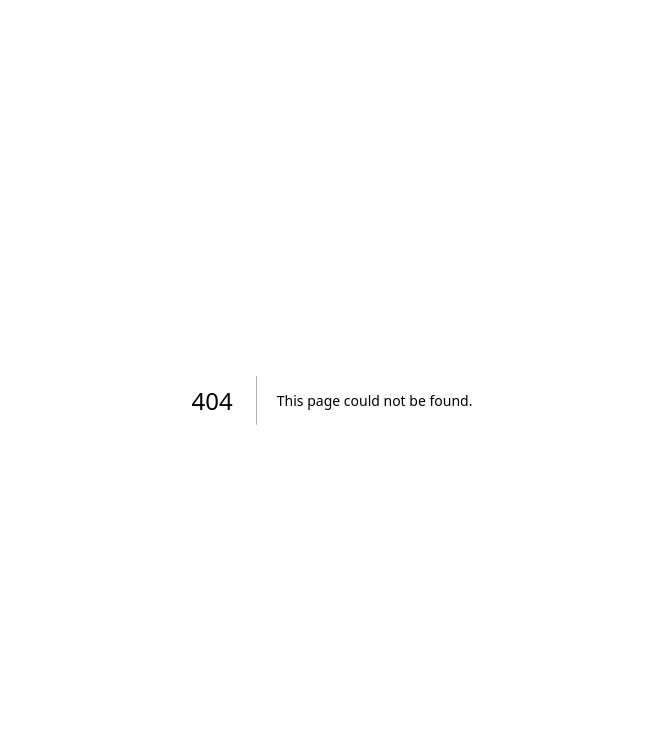
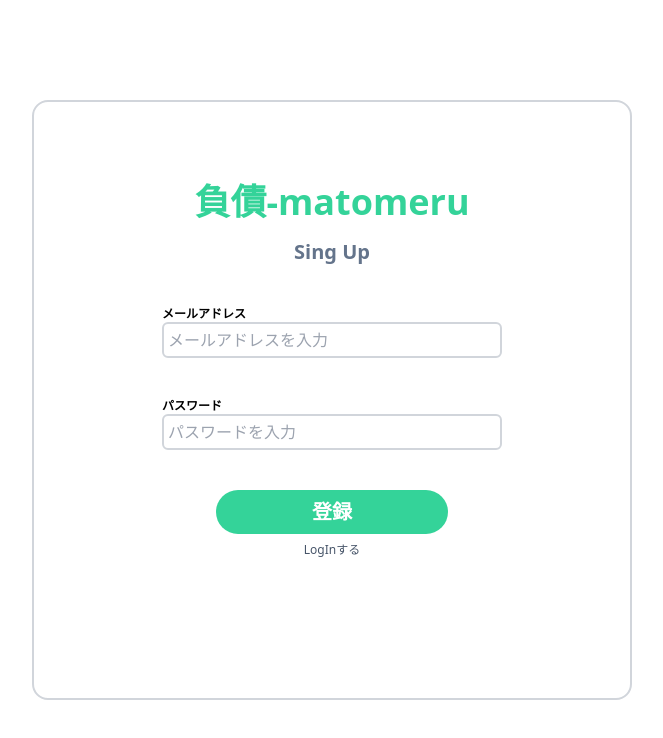
Before and after one commit to tatsu0731/liability-matomeru, a Next.js app: page /auth/register in a window 1280 px wide. Before the commit this address had no page. Shown: the top 738 px of the page, without its empty margins (308-971 px from the left). Built offline with nearby package versions, Linux system fonts and the light colour scheme; no server answers.

Commit message:
fix: signUp画面を整形

```diff
--- /dev/null
+++ b/src/components/atoms/Article.tsx
@@ -0,0 +1,9 @@
+export default function Article() {
+    return (
+        <ul>
+            <li>
+                あああ
+            </li>
+        </ul>
+    )
+}
--- /dev/null
+++ b/src/components/atoms/Copyright.tsx
@@ -0,0 +1,7 @@
+export default function Copyright() {
+    return (
+        <div>
+            <p>&copy; By-Production</p>
+        </div>
+    )
+}
--- /dev/null
+++ b/src/components/organisms/Sideber.tsx
@@ -0,0 +1,9 @@
+import Article from "../atoms/Article";
+
+export default function Sideber() {
+    return (
+    <nav className="bg-gray-100">
+        <Article />
+    </nav>
+    )
+}
--- /dev/null
+++ b/src/pages/auth/login/index.tsx
@@ -0,0 +1,51 @@
+import { useState } from "react"
+import { supabase } from "../../../../utils/supabase"
+import { Router, useRouter } from "next/router"
+import Link from "next/link"
+
+export default function Login() {
+    const [mailadress, setMailadress] = useState("")
+    const [password, setPassword] = useState("")
+
+    console.log(password)
+    console.log(mailadress)
+
+    const handleLogin = async (e:any) => {
+        e.preventDefault(); // デフォルトのフォーム送信を防ぐ
+        try {
+            const { error } = await supabase.auth.signInWithPassword({
+                email: mailadress,
+                password: password,
+            });
+            if (error) throw error;
+            console.log("Login successful!");
+        } catch (error: any) {
+            console.log(error.message);
+        }
+      };
+
+    return (
+        <section className="flex justify-center items-center h-screen">
+        <form onSubmit={handleLogin} className="py-60 px-40 w-2/6 h-5/6 border-2 border-gray-300 rounded-2xl">
+            <div className="flex flex-col items-center gap-y-10">
+                <h2 className="text-6xl font-bold text-emerald-400">負債-matomeru</h2>
+                <h2 className="text-4xl font-bold text-slate-500">Log in</h2>
+            </div>
+            <div className="mt-20">
+                <label htmlFor="email" className="block font-bold">メールアドレス</label>
+                <input type="email" id="email" value={mailadress} placeholder="メールアドレスを入力" onChange={(e) => setMailadress(e.target.value)} className="border-2 border-gray-300 rounded-md p-4 w-full text-2xl"/>
+            </div>
+            <div className="mt-20">
+                <label htmlFor="password" className="block font-bold">パスワード</label>
+                <input type="password" id="password" value={password} placeholder="パスワードを入力" onChange={(e) => setPassword(e.target.value)} className="border-2 border-gray-300 rounded-md p-4 w-full text-2xl"/>
+            </div>
+            <div className="flex flex-col items-center">
+                <button type="submit" className="bg-emerald-400 text-white px-32 py-4 text-2xl font-bold rounded-full hover:bg-emerald-600 mt-20">ログイン</button>
+                <Link href="/auth/register">
+                    <p className="text-slate-600 mt-10">SignUpする</p>
+                </Link>
+            </div>
+        </form>
+    </section>
+    )
+}
--- /dev/null
+++ b/src/pages/auth/register/index.tsx
@@ -0,0 +1,50 @@
+import { useState } from "react"
+import { supabase } from "../../../../utils/supabase"
+import Link from "next/link"
+
+export default function Register() {
+    const [mailadress, setMailadress] = useState("")
+    const [password, setPassword] = useState("")
+
+    console.log(password)
+    console.log(mailadress)
+
+    const handleSingUp = async (e: any) => {
+        e.preventDefault(); // デフォルトのフォーム送信を防ぐ
+        try {
+            const { error } = await supabase.auth.signUp({
+                email: mailadress,
+                password: password,
+            });
+            if (error) throw error;
+            console.log('サインアップに成功しました！');
+        } catch (error) {
+            console.error('サインアップエラー:', error.message);
+        }
+    };
+
+    return (
+        <section className="flex justify-center items-center h-screen">
+            <form onSubmit={handleSingUp} className="py-20 px-32 w-600 h-600 border-2 border-gray-300 rounded-2xl">
+                <div className="flex flex-col items-center gap-y-4">
+                    <h2 className="text-4xl font-bold text-emerald-400">負債-matomeru</h2>
+                    <h2 className="text-xl font-bold text-slate-500">Sing Up</h2>
+                </div>
+                <div className="mt-10">
+                    <label htmlFor="email" className="text-xs block font-bold">メールアドレス</label>
+                    <input type="email" id="email" value={mailadress} placeholder="メールアドレスを入力" onChange={(e) => setMailadress(e.target.value)} className="border-2 border-gray-300 rounded-md p-1 w-full"/>
+                </div>
+                <div className="mt-10">
+                    <label htmlFor="password" className="text-xs block font-bold">パスワード</label>
+                    <input type="password" id="password" value={password} placeholder="パスワードを入力" onChange={(e) => setPassword(e.target.value)} className="border-2 border-gray-300 rounded-md p-1 w-full"/>
+                </div>
+                <div className="flex flex-col items-center">
+                    <button type="submit" className="bg-emerald-400 text-white px-24 py-2 text-xl font-bold rounded-full hover:bg-emerald-600 mt-10">登録</button>
+                    <Link href="/auth/login">
+                        <p className="text-slate-600 mt-2 text-xs">LogInする</p>
+                    </Link>
+                </div>
+            </form>
+        </section>
+    )
+}
--- a/src/pages/index.tsx
+++ b/src/pages/index.tsx
@@ -1,6 +1,7 @@
-import Title from "@/components/Title";
+import Title from "@/components/atoms/Title";
 import { useEffect, useState } from "react";
 import { getAllTodos } from "../../utils/supabaseFunction";
+import Sideber from "@/components/organisms/Sideber";
 
 
 export default function Home() {
@@ -24,6 +25,7 @@ export default function Home() {
           <p>{todo.description}</p>
         </div>
       ))}
+      <Sideber />
     </>
   );
 }
--- a/tailwind.config.ts
+++ b/tailwind.config.ts
@@ -13,6 +13,16 @@ const config: Config = {
         "gradient-conic":
           "conic-gradient(from 180deg at 50% 50%, var(--tw-gradient-stops))",
       },
+      width: {
+        '600': '37.5rem',
+        '800': '50rem',
+        '1000': '62.5rem',
+      },
+      height: {
+        '600': '37.5rem',
+        '800': '50rem',
+        '1000': '62.5rem',
+      },
     },
   },
   plugins: [],
```
Also changed, not shown: src/components/atoms/Title.tsx (renamed from src/components/Title.tsx).
